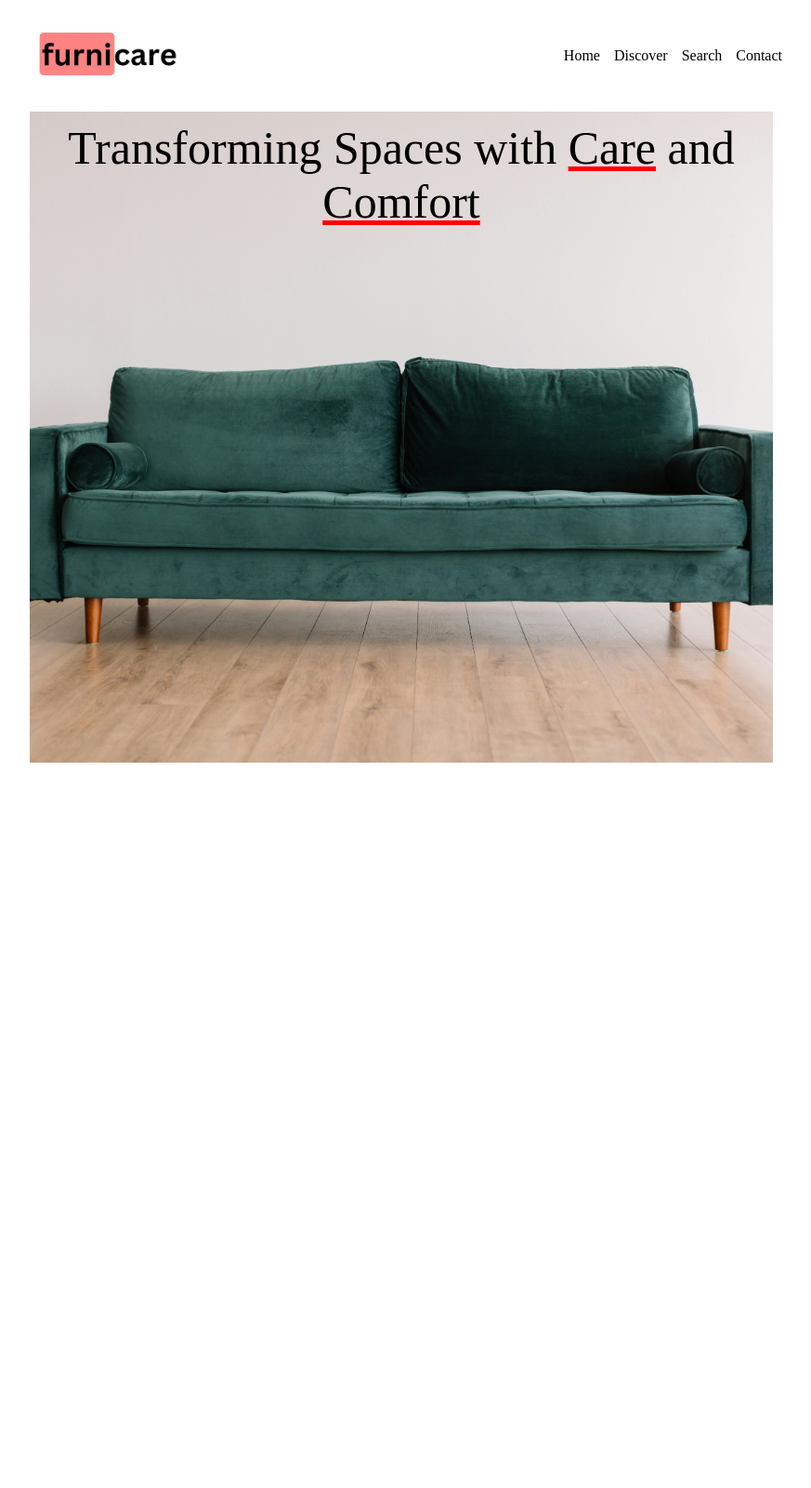
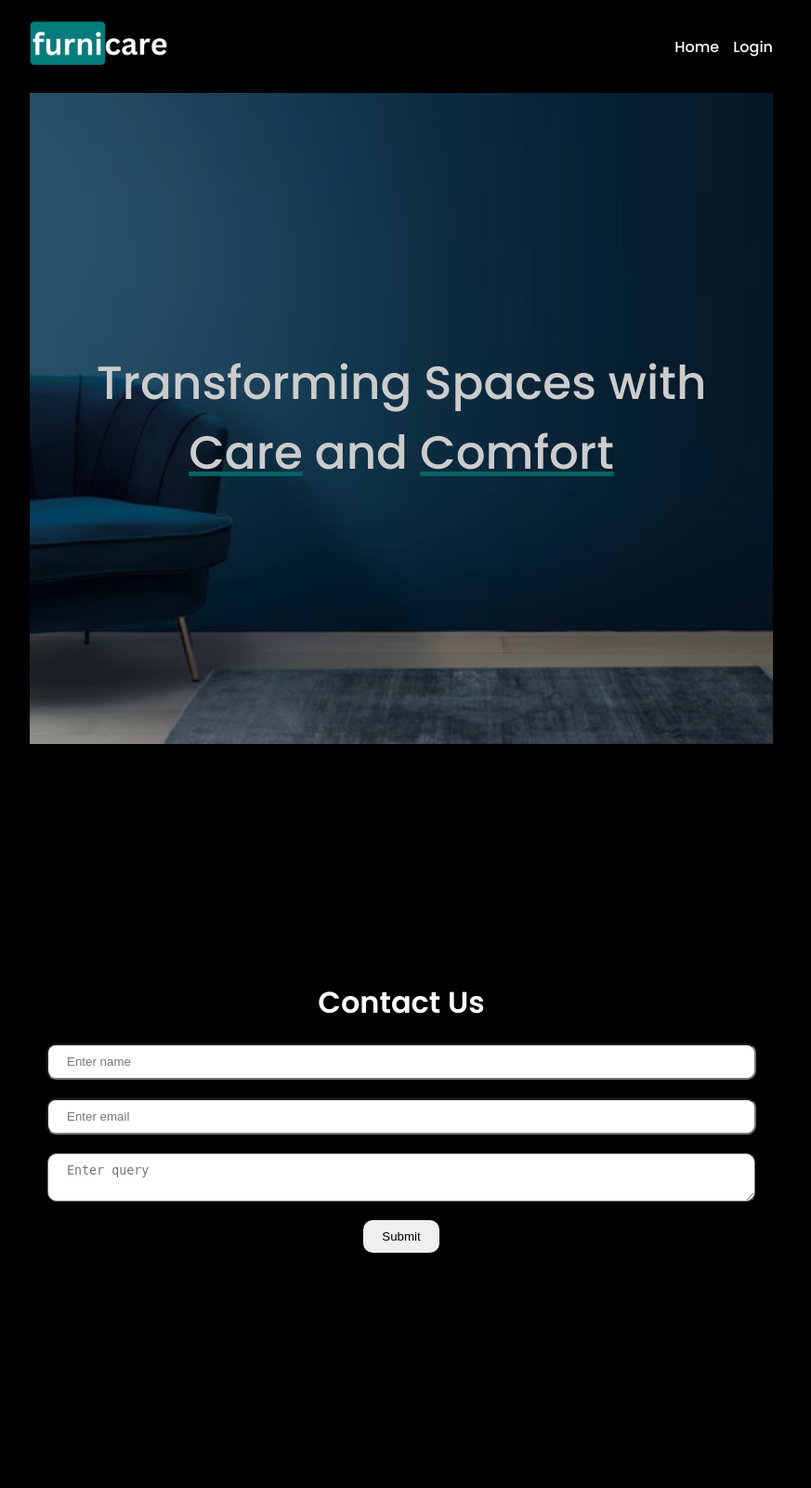
Before and after one commit to ShreyNagda/furniture-management, a Django app: template templates/users/landingpage.html in a window 1280 px wide. Shown: the whole page at 93% size, without its empty margins (208-1081 px from the left). Before the commit the page ends 820 px from the top, so only its background shows below. Run offline with Django 3.2, Linux system fonts and the light colour scheme; the template is opened without the code that fills it, so the values that code supplies are empty.

Commit message:
Landing Page

```diff
--- a/templates/users/landingpage.html
+++ b/templates/users/landingpage.html
@@ -18,6 +18,8 @@
         display: flex;
         justify-content: center;
         width: 100%;
+        background: #000;
+        font-family: Poppins;
       }
 
       .main {
@@ -25,12 +27,14 @@
         max-width: 800px;
       }
       .navbar {
-        padding: 10px;
         width: 100%;
         height: 100px;
         display: flex;
         align-items: center;
         justify-content: space-between;
+      }
+      .left img {
+        filter: invert(100%);
       }
       .right {
         list-style-type: none;
@@ -38,24 +42,49 @@
         gap: 15px;
       }
       .right li a {
-        color: black;
+        color: white;
         text-decoration: none;
       }
-      .hero {
+      #hero {
+        color: white;
         min-height: calc(100vh - 120px);
         font-size: 50px;
         display: flex;
-        align-items: start;
+        align-items: center;
         text-align: center;
         justify-content: center;
         padding: 10px;
-        background-image: url("assets/phillip-goldsberry-fZuleEfeA1Q-unsplash.jpg");
+        opacity: 0.8;
+        background-image: url("assets/retro-living-room-interior-design_53876-145503.avif");
         background-position: center;
         background-size: cover;
         background-repeat: no-repeat;
       }
-      .hero span {
-        text-decoration: underline #f00;
+      #hero span {
+        text-decoration: underline #017c7c;
+      }
+      #contact {
+        color: white;
+        align-self: center;
+        min-height: 100vh;
+        display: flex;
+        align-items: center;
+        justify-content: center;
+        flex-direction: column;
+        gap: 20px;
+      }
+      #contact input,
+      #contact textarea {
+        width: 90%;
+        padding: 10px 20px;
+        border-radius: 10px;
+      }
+      #contact button {
+        padding: 10px 20px;
+        border-radius: 10px;
+        outline: none;
+        border: none;
+        cursor: pointer;
       }
     </style>
   </head>
@@ -66,17 +95,34 @@
           <img src="assets/logo.webp" alt="Logo" width="150" />
         </div>
         <ul class="right">
-          <li><a href="">Home</a></li>
-          <li><a href="discover.html">Discover</a></li>
-          <li><a href="">Search</a></li>
-          <li><a href="contact.html">Contact</a></li>
+          <li><a href="#">Home</a></li>
+          <li><a href="login.html">Login</a></li>
         </ul>
       </div>
-      <div class="hero">
+      <div id="hero">
         <div>
           Transforming Spaces with <span>Care</span> and <span>Comfort</span>
         </div>
       </div>
+      <div id="contact">
+        <h1>Contact Us</h1>
+        <input
+          type="text"
+          placeholder="Enter name"
+          id="name"
+          name="name"
+          required
+        />
+        <input
+          type="email"
+          placeholder="Enter email"
+          id="email"
+          name="email"
+          required
+        />
+        <textarea id="query" name="query" placeholder="Enter query"></textarea>
+        <button type="submit">Submit</button>
+      </div>
     </div>
   </body>
 </html>
```
Also changed, not shown: templates/users/ForgotPassword.html (+48 -52 lines), templates/users/assets/retro-living-room-interior-design_53876-145503.avif (added).
